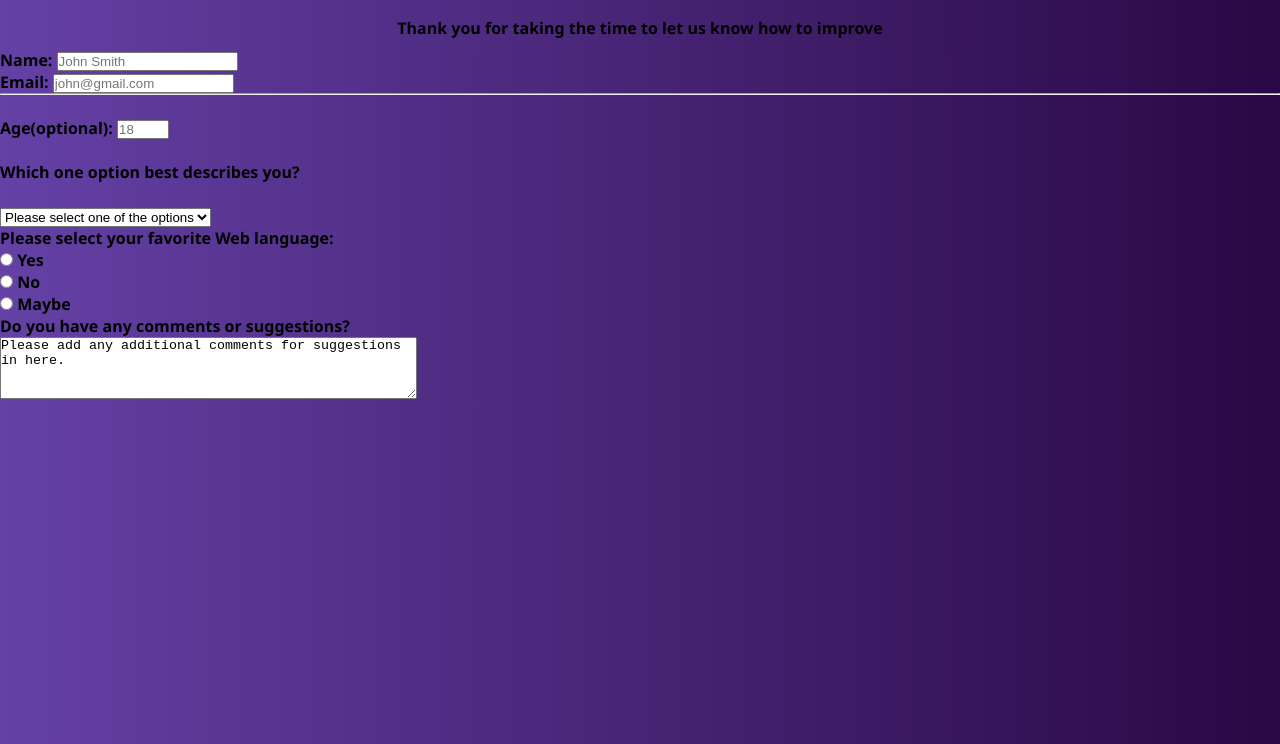
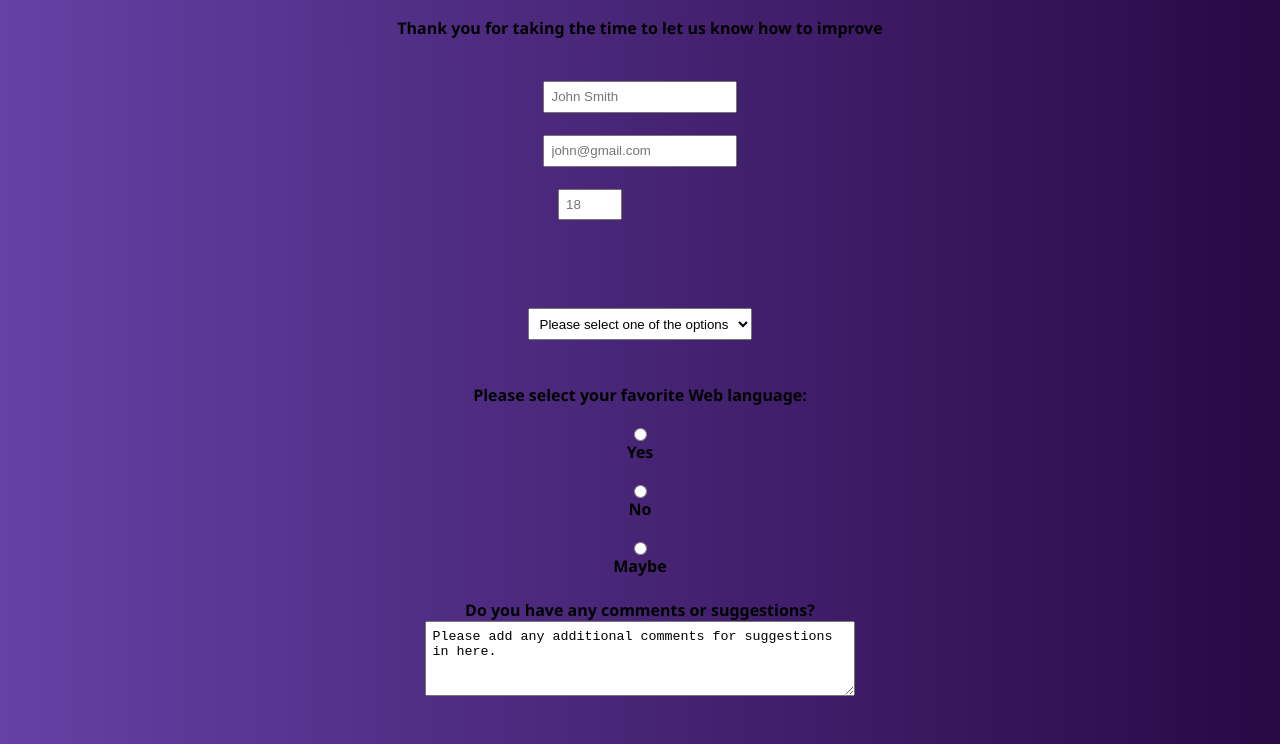
Before and after one commit to AmerAjjawi/form, a plain HTML site: page index.html in a window 1280 px wide. Shown: the part 56-800 px from the top of the page. Drawn offline with Linux system fonts and the light colour scheme.

Commit message:
added css style to the body, input and select elements

```diff
--- a/index.html
+++ b/index.html
@@ -15,26 +15,23 @@
     <main>
         <form id="survey-form">
             <!--name-->
-            <label for="name"> Name:
 
                 <input type="name" id="name" name="name" placeholder="John Smith" required />
-            </label>
             <br>
             <!--email"-->
-            <label for="email"> Email:
+
                 <input type="email" id="email" name="email" required placeholder="john@gmail.com" />
-            </label>
-            <hr>
+
             <br>
             <!--age-->
-            <label for="age"> Age(optional):
+
                 <input type="number" id="age" name="age" min="18" max="92" required placeholder="18" />
-            </label>
+
             <br>
             <br>
             <!--select-->
 
-            <label for="select"> Which one option best describes you?
+
                 <br>
                 <br>
                 <select id="select">
@@ -45,8 +42,10 @@
             </label>
             </select>
             <br>
+            <br>
             <!--radio buttons-->
             <p>Please select your favorite Web language:</p>
+            <br>
             <input type="radio" id="Yes" name="recommend" value="Yes">
             <label for="Yes">Yes</label><br>
             <input type="radio" id="No" name="recommend" value="No">
--- a/styles.css
+++ b/styles.css
@@ -54,3 +54,19 @@ hr {
     background-color: #ed1d61;
     border:none
 } */
+
+form {
+    display: flex;
+    flex-direction: column;
+    align-items: center;
+    justify-content: center;
+    margin-top: 2rem;
+}
+
+#age {
+    margin-right: 100px;
+}
+
+input, select,textarea {
+    padding: 0.4rem;
+}
```
